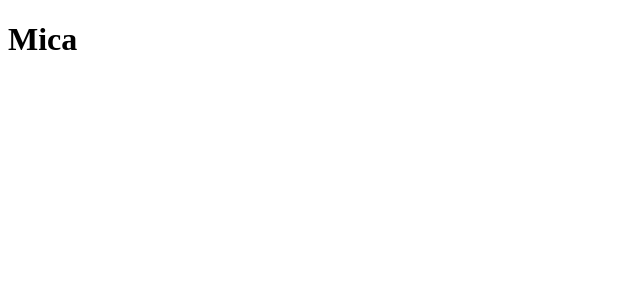
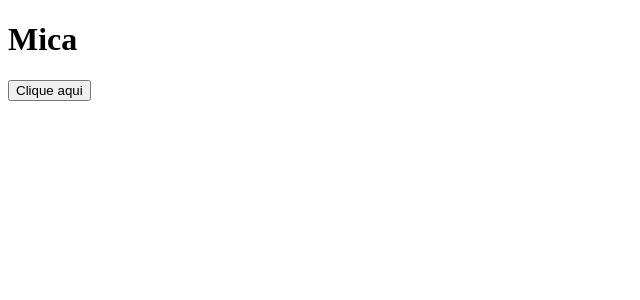
Before and after one commit to micaelecarv/challenge-explorer-final, a React (Vite) app: page / in a window 1280 px wide. Shown: the top 300 px of the page, without its empty margins (0-640 px from the left). Built offline with nearby package versions, Linux system fonts and the light colour scheme.

Commit message:
fix: modified secrets github action

```diff
--- a/src/App.tsx
+++ b/src/App.tsx
@@ -18,9 +18,13 @@ function App() {
     defaultPrivacyLevel: 'mask-user-input',
 });
 
+  function handleClick() {
+    console.log('Button clicked');
+  }
   return (
     <>
      <h1>Mica</h1>
+     <button onClick={handleClick}>Clique aqui</button>
     </>
   )
 }
```
